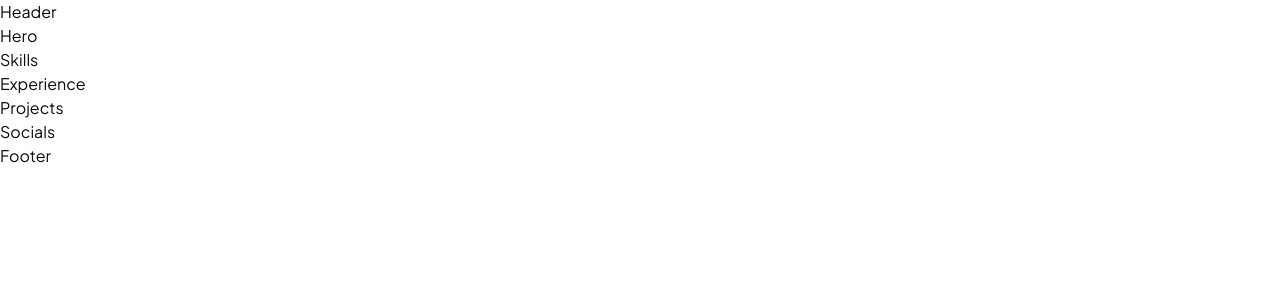
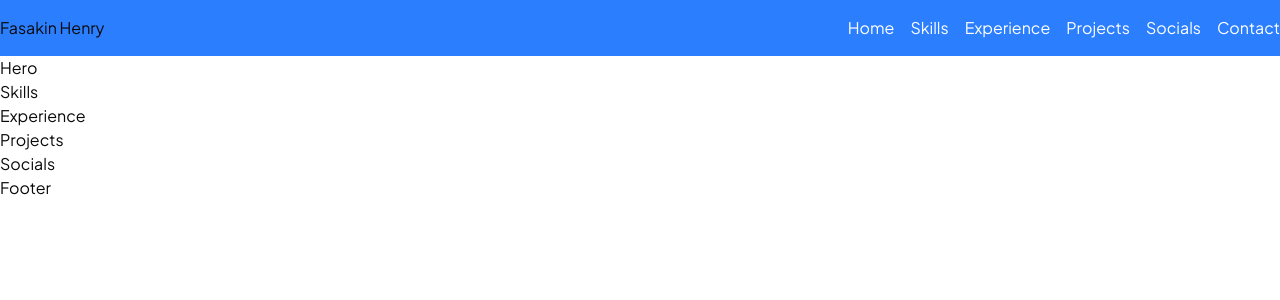
Before and after one commit to fasakinhenry/portfolio, a React (Vite) app: page / in a window 1280 px wide. Shown: the top 300 px of the page. Built offline with nearby package versions, Linux system fonts and the light colour scheme.

Commit message:
style: quick design of header component

```diff
--- a/src/components/general/Header.jsx
+++ b/src/components/general/Header.jsx
@@ -1,8 +1,37 @@
+import { Link } from "react-router-dom";
+
 const Header = () => {
-    return (
-      // Your header content here
-    <div>Header</div>
-  )
-}
+  const links = [
+    "home",
+    "skills",
+    "experience",
+    "projects",
+    "socials",
+    "contact",
+  ];
+  return (
+    // Your header content here
+    <div className="bg-blue-500">
+      <div className="container mx-auto py-4 flex items-center justify-between">
+        <h2>Fasakin Henry</h2>
+        {/* Navigation links */}
+        <nav>
+          <ul className="flex space-x-4">
+            {links.map((link) => (
+              <li key={link}>
+                <Link
+                  to={`#${link}`}
+                  className="capitalize text-white hover:underline"
+                >
+                  {link}
+                </Link>
+              </li>
+            ))}
+          </ul>
+          </nav>
+      </div>
+    </div>
+  );
+};
 
-export default Header
+export default Header;
```
